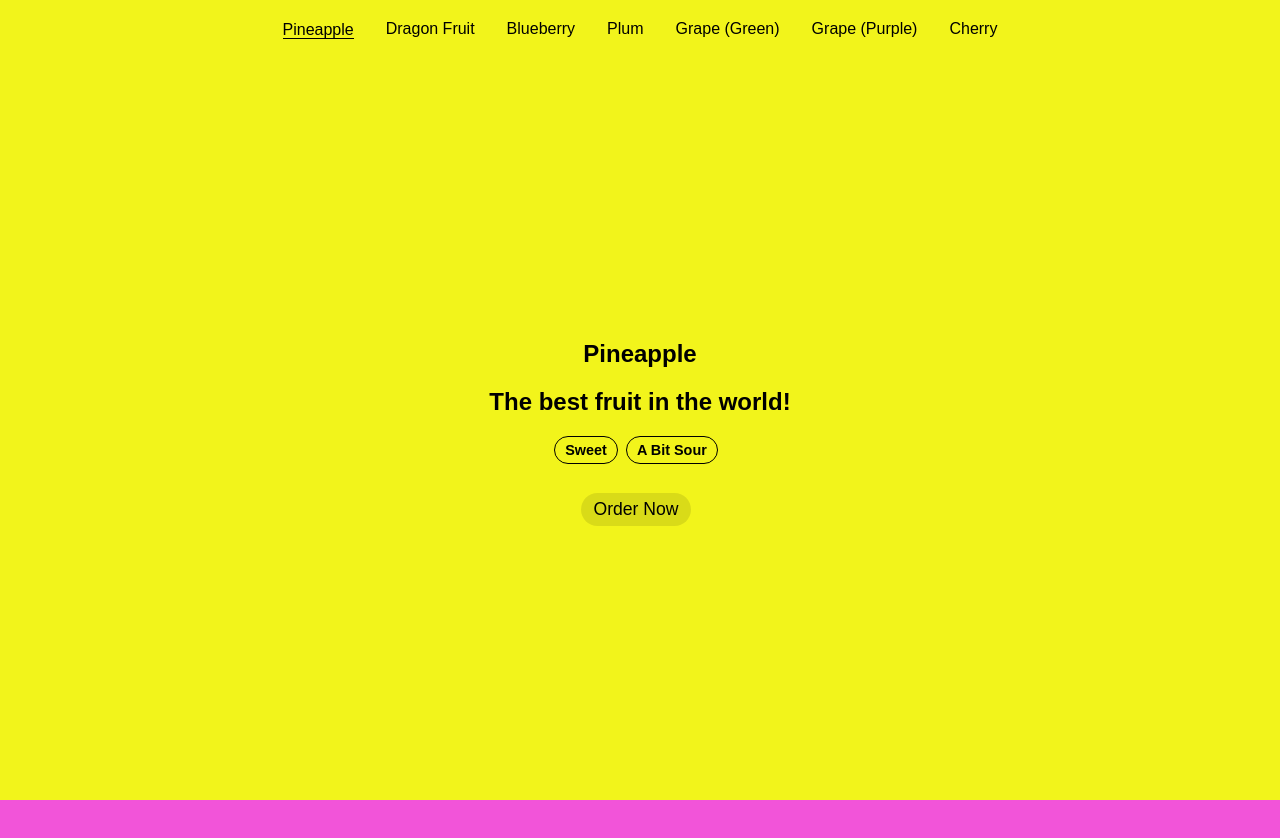
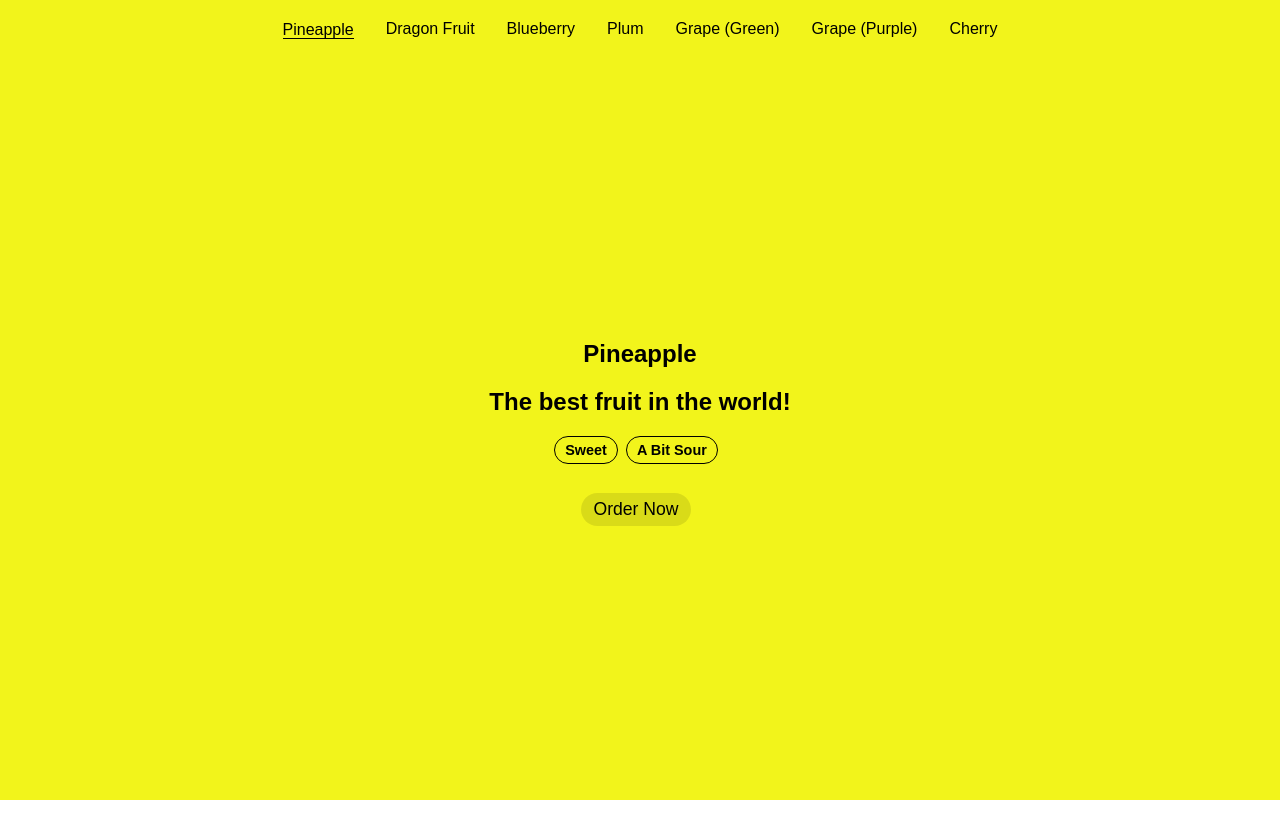
Before and after one commit to ophirbucai/svelte-scroll-spa, a Svelte app: page / in a window 1280 px wide. Shown: the top 838 px of the page. After the commit the page ends 800 px from the top, so only its background shows below. Built offline with nearby package versions, Linux system fonts and the light colour scheme.

Commit message:
Revert "Fixed position top bar"

```diff
--- a/src/App.svelte
+++ b/src/App.svelte
@@ -14,28 +14,19 @@
 	}
 </script>
 
-<div class="container" style="color: {currentArticle.textColor}; background-color: {currentArticle.color};">
+<div style="color: {currentArticle.textColor}; background-color: {currentArticle.color};">
 	<header>
 		<TopBar {articles} currentArticleId={currentArticle?.id} />
 	</header>
-	<main style="grid-template-rows: repeat({articles.length}, 100vh);">
+	<main class="container" style="grid-template-rows: repeat({articles.length}, 100vh);">
 		<Articles {articles} currentArticle={currentArticle} {onChangeArticle} />
 	</main>
 </div>
 
 <style lang="scss">
-	.container {
-		position: relative;
+	main.container {
+		width: 100%;
 		height: 100vh;
-		header {
-			position: fixed;
-			top: 0;
-			left: 0;
-			width: 100%;
-			z-index: 1;
-		}
-		main {
-			width: 100%;
 		background: #000;
 		display: grid;
 		overflow-y: scroll;
@@ -45,5 +36,4 @@
 		//	display: none;
 		//}
 	}
-	}
 </style>
--- a/src/assets/css/components/top-bar.scss
+++ b/src/assets/css/components/top-bar.scss
@@ -1,7 +1,9 @@
 .top-bar {
+  position: absolute;
   color: inherit;
   padding-top: 0.5rem;
   font-size: 0.875rem;
+  width: 100%;
   @media (min-width: 768px) {
     padding-top: 0.75rem;
     font-size: 1rem;
```
Lines whose indentation alone changed are shown as unchanged.
